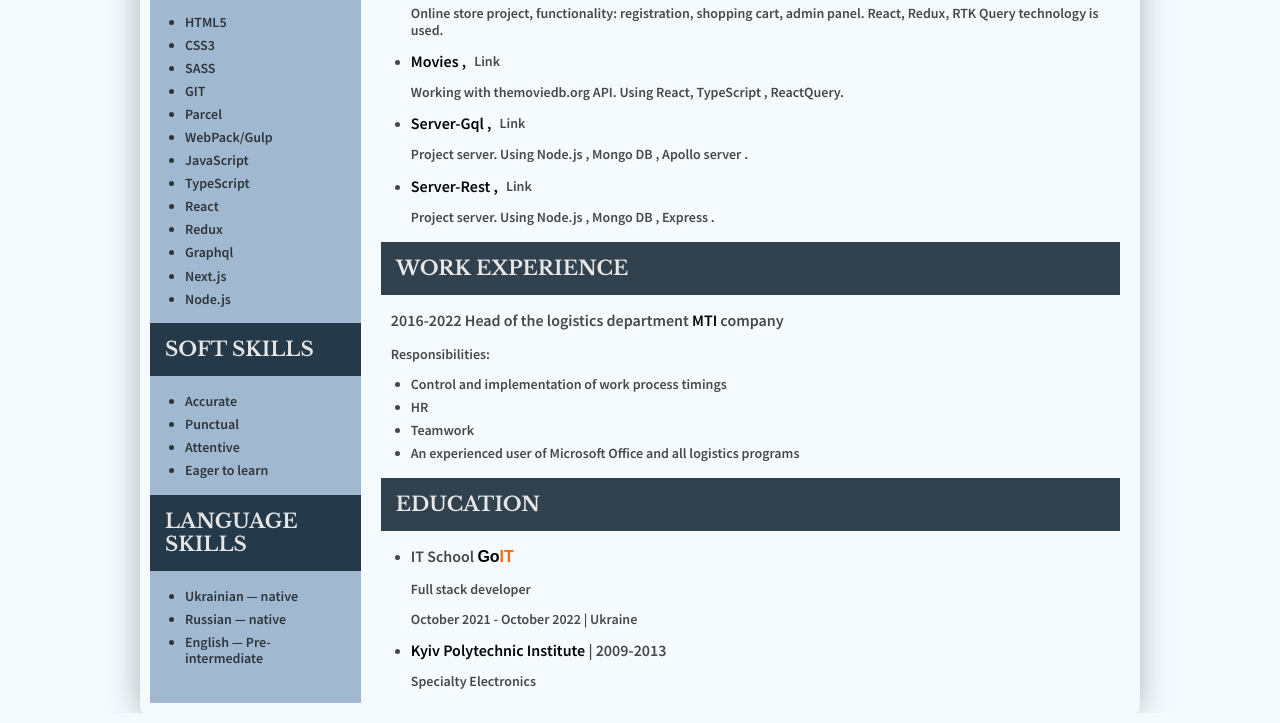
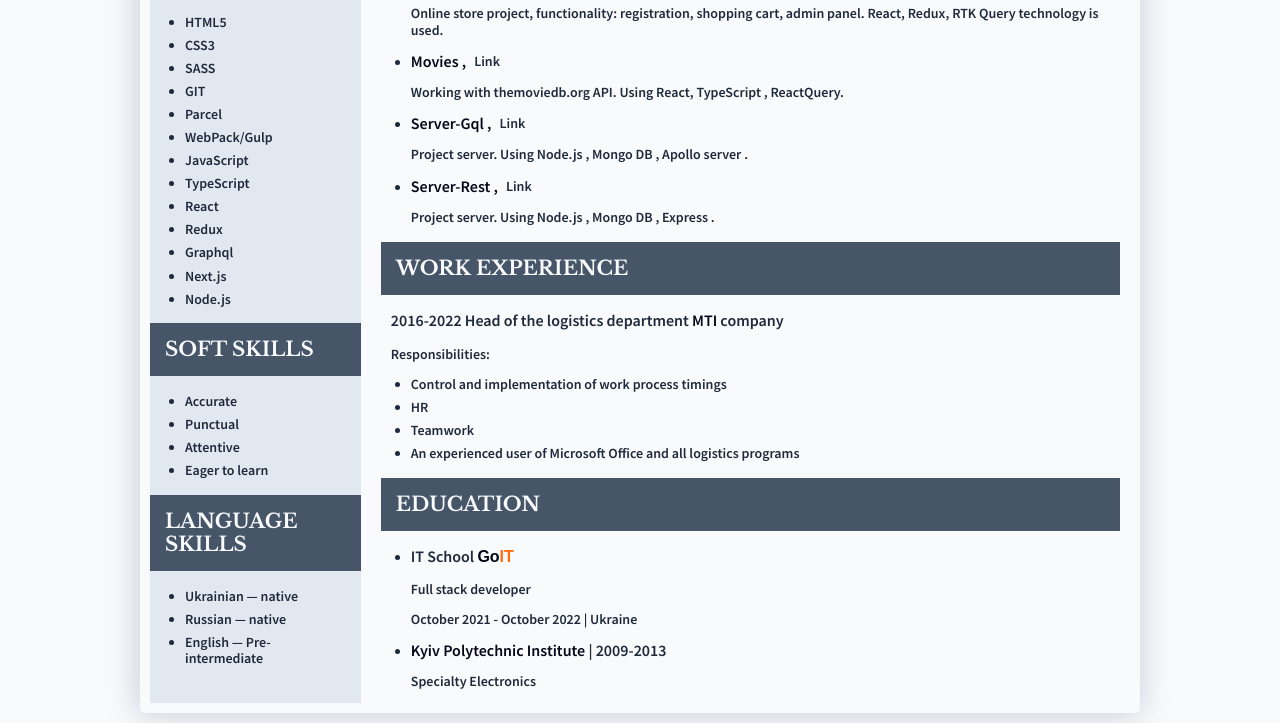
Before and after one commit to SHEVEL0V/summary, a plain HTML site: page index.html in a window 1280 px wide. Shown: the part 470-1193 px from the top of the page. Drawn offline with nearby package versions, Linux system fonts and the light colour scheme.

Commit message:
fix color

```diff
--- a/index.html
+++ b/index.html
@@ -157,13 +157,13 @@
             <div class="summary__link-container">
               <a
                 class="summary__link"
-                href="https://movies-v02.netlify.app/"
+                href="https://movies-v3.vercel.app/"
                 target="_blank"
                 >Movies ,</a
               >
               <a
                 class="side-bar__link margin-link"
-                href="https://github.com/SHEVEL0V/movies-v2.git"
+                href="https://github.com/SHEVEL0V/movies-v3.git"
                 target="_blank"
               >
                 Link</a
--- a/styles.css
+++ b/styles.css
@@ -3,10 +3,11 @@
   --font-title: Libre Baskerville;
   --font-base: Source Sans Pro;
 
-  --background-side-bar: rgba(37, 90, 140, 0.402);
-  --background-title: rgba(20, 37, 51, 0.865);
-  --first-color: rgba(0, 0, 0, 0.719);
-  --second-color: rgba(255, 255, 255, 0.875);
+  --background-side-bar: #e2e8f0;
+  --background-title: #475569;
+  --first-color: #1e293b;
+  --second-color: #f8fafc;
+  --dark-color: #020617;
 }
 
 body {
@@ -30,9 +31,10 @@ li {
   margin-left: auto;
   margin-right: auto;
   margin-top: 5px;
+  margin-bottom: 10px;
   padding: 10px;
-  background-color: rgba(240, 248, 255, 0.616);
-  box-shadow: -1px 1px 32px 0px #00000048;
+  background-color: #f8fafc;
+  box-shadow: -1px 1px 32px 0px #47556948;
   border-radius: 5px;
 }
 
@@ -70,7 +72,7 @@ li {
   margin-left: auto;
   margin-right: auto;
 
-  box-shadow: -1px 1px 32px 0px #137082;
+  box-shadow: -1px 1px 32px 0px #64748b;
 }
 img {
   display: block;
@@ -135,7 +137,7 @@ img {
   padding: 15px;
   font-family: var(--font-title);
   font-size: 24px;
-  background-color: var(--background-title);
+  background-color: #1e293b;
   color: var(--second-color);
 }
 
@@ -166,7 +168,7 @@ img {
 .summary__link {
   text-decoration: none;
   font-size: 16px;
-  color: #000000;
+  color: var(--dark-color);
 }
 .margin-link {
   margin-left: 8px;
@@ -181,11 +183,11 @@ img {
 }
 .goit-link {
   text-decoration: none;
-  color: #000000;
+  color: var(--dark-color);
 }
 .goit--black {
   font-family: Arial, Helvetica, sans-serif;
-  color: black;
+  color: var(--dark-color);
 }
 .goit--orange {
   font-family: Arial, Helvetica, sans-serif;
```
